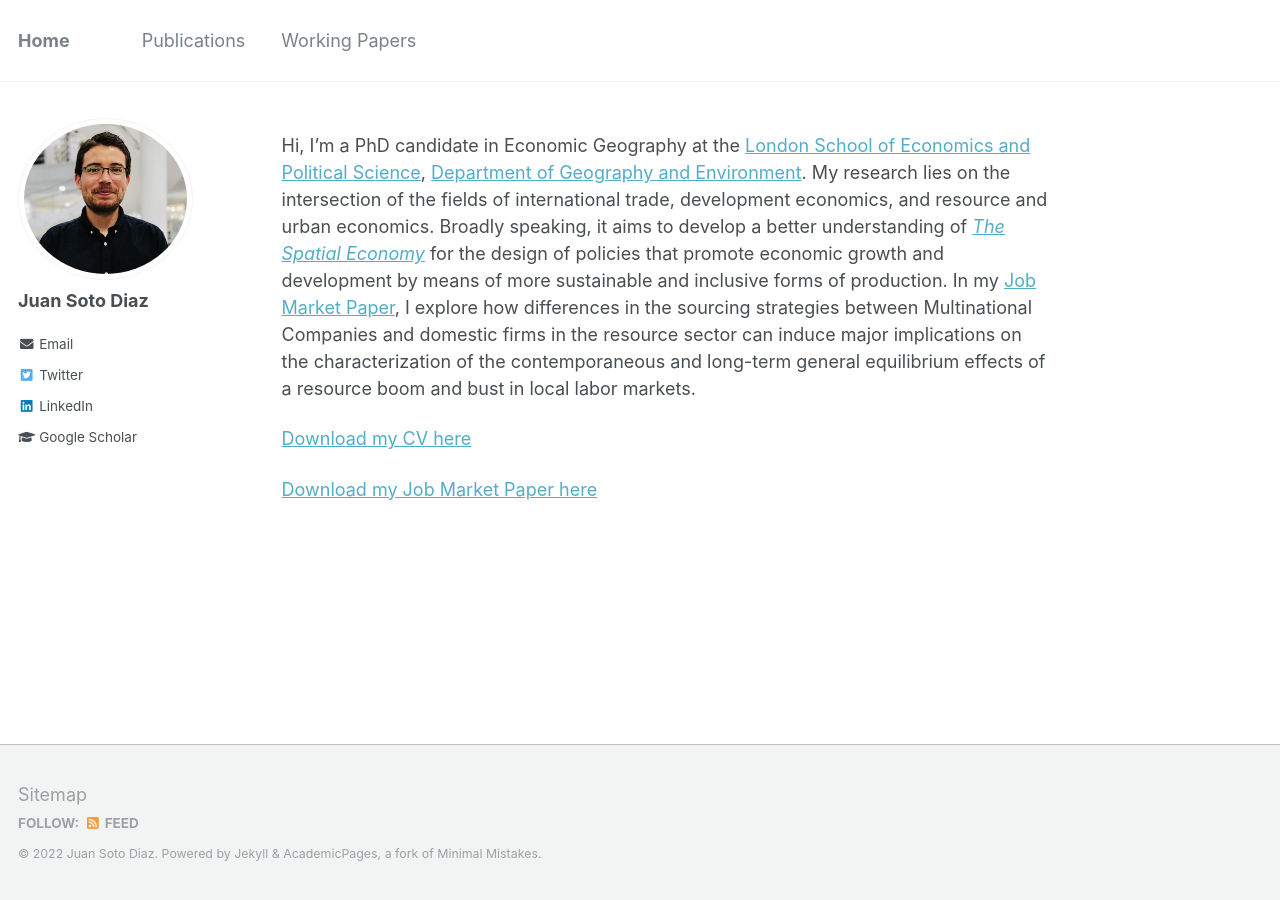
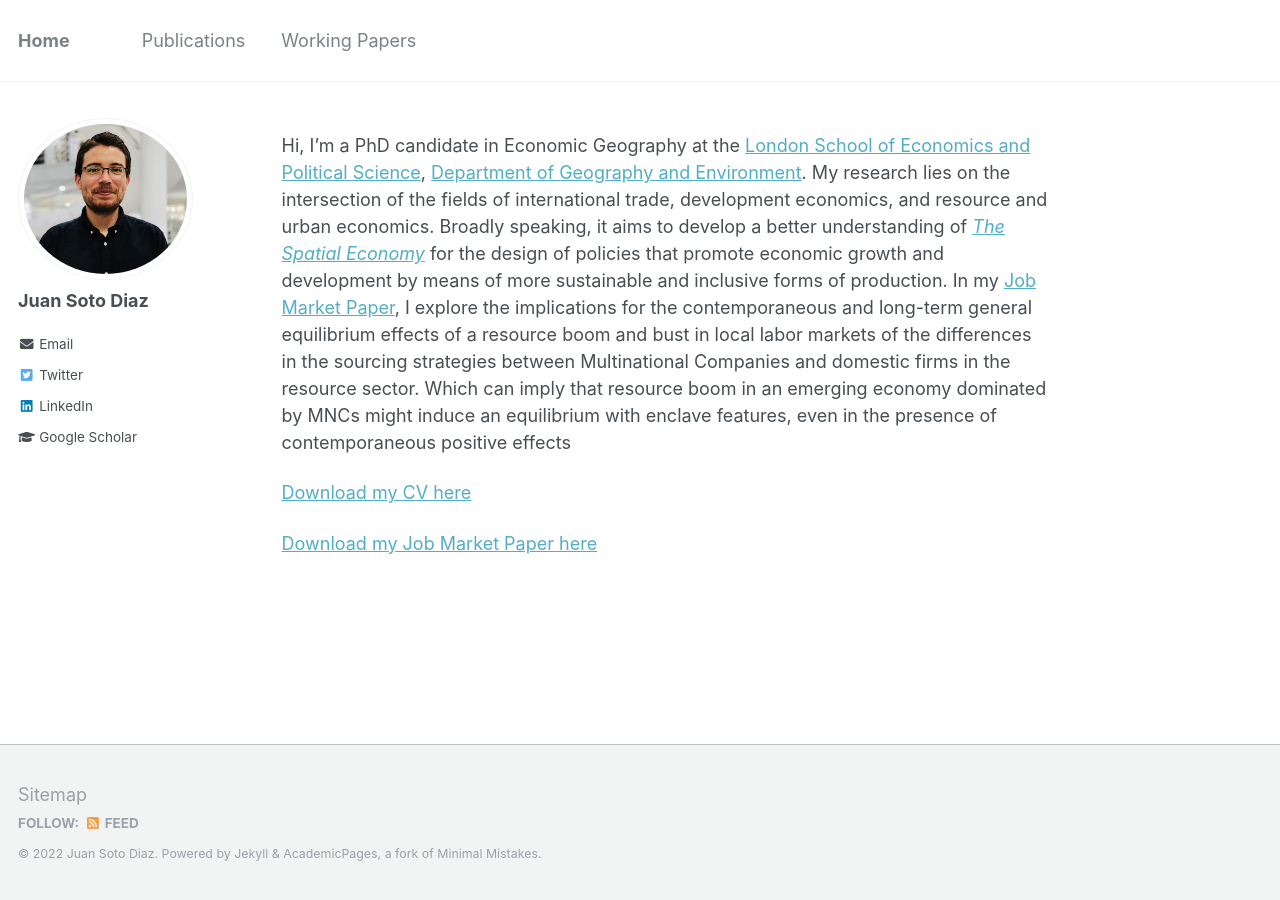
Before and after one commit to pedrofierroz87/pedrofierroz87.github.io, a Jekyll site: the page built from _pages/about.md, in a window 1280 px wide. Built offline with Jekyll 4.4.1, drawn with Linux system fonts in a browser that asks for light colours.

Commit message:
Update about.md

```diff
--- a/_pages/about.md
+++ b/_pages/about.md
@@ -8,7 +8,7 @@ redirect_from:
   - /about.html
 ---
 
-Hi, I'm a PhD candidate in Economic Geography at the [London School of Economics and Political Science](https://lse.ac.uk), [Department of Geography and Environment](https://www.lse.ac.uk/geography-and-environment). My research lies on the intersection of the fields of international trade, development economics, and resource and urban economics. Broadly speaking, it aims to develop a better understanding of [<i>The Spatial Economy</i>](https://www.aeaweb.org/articles?id=10.1257/jel.20181414) for the design of policies that promote economic growth and development by means of more sustainable and inclusive forms of production. In my [Job Market Paper](https://onlinelibrary.wiley.com/doi/epdf/10.1111/jors.12269), I explore how differences in the sourcing strategies between Multinational Companies and domestic firms in the resource sector can induce major implications on the characterization of the contemporaneous and long-term general equilibrium effects of a resource boom and bust in local labor markets.
+Hi, I'm a PhD candidate in Economic Geography at the [London School of Economics and Political Science](https://lse.ac.uk), [Department of Geography and Environment](https://www.lse.ac.uk/geography-and-environment). My research lies on the intersection of the fields of international trade, development economics, and resource and urban economics. Broadly speaking, it aims to develop a better understanding of [<i>The Spatial Economy</i>](https://www.aeaweb.org/articles?id=10.1257/jel.20181414) for the design of policies that promote economic growth and development by means of more sustainable and inclusive forms of production. In my [Job Market Paper](https://onlinelibrary.wiley.com/doi/epdf/10.1111/jors.12269), I explore the implications for the contemporaneous and long-term general equilibrium effects of a resource boom and bust in local labor markets of the differences in the sourcing strategies between Multinational Companies and domestic firms in the resource sector. Which can imply that resource boom in an emerging economy dominated by MNCs might induce an equilibrium with enclave features, even in the presence of contemporaneous positive effects
 
 [Download my CV here](https://onlinelibrary.wiley.com/doi/epdf/10.1111/jors.12269)
 
```
